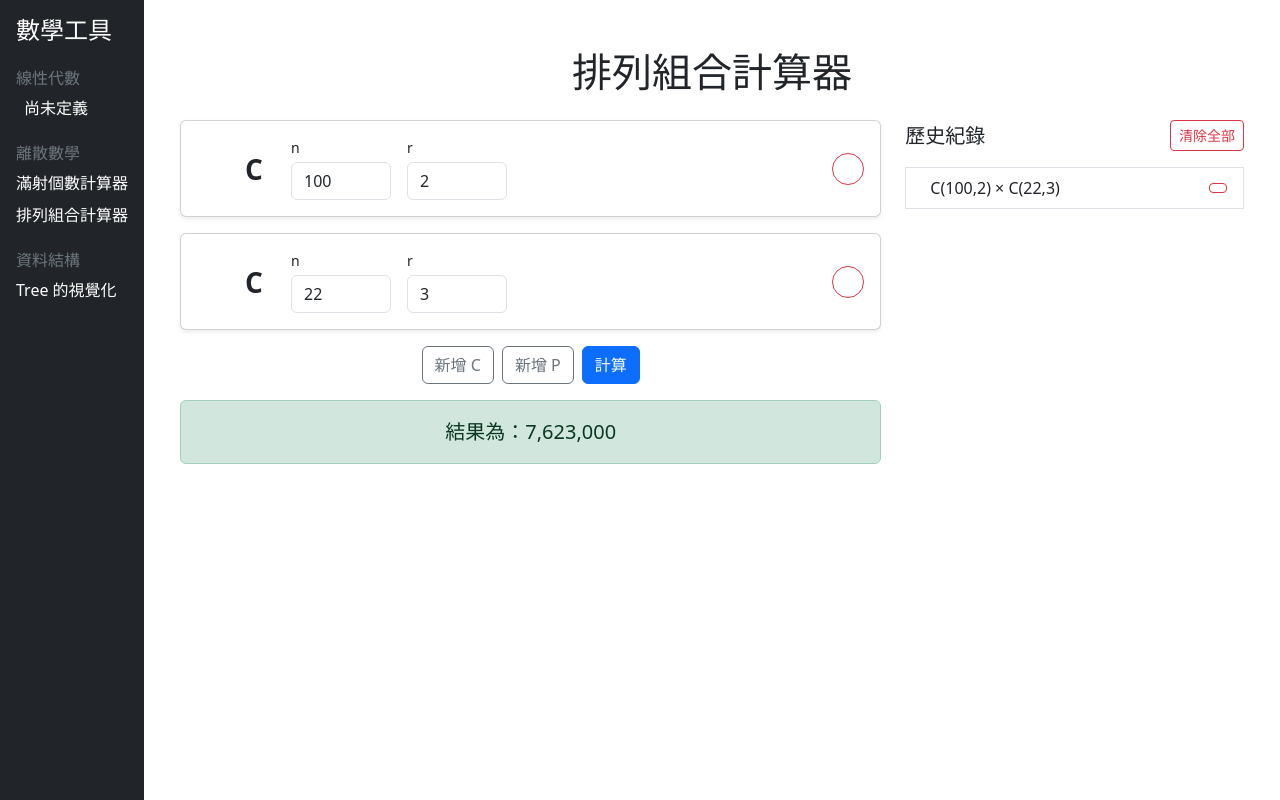
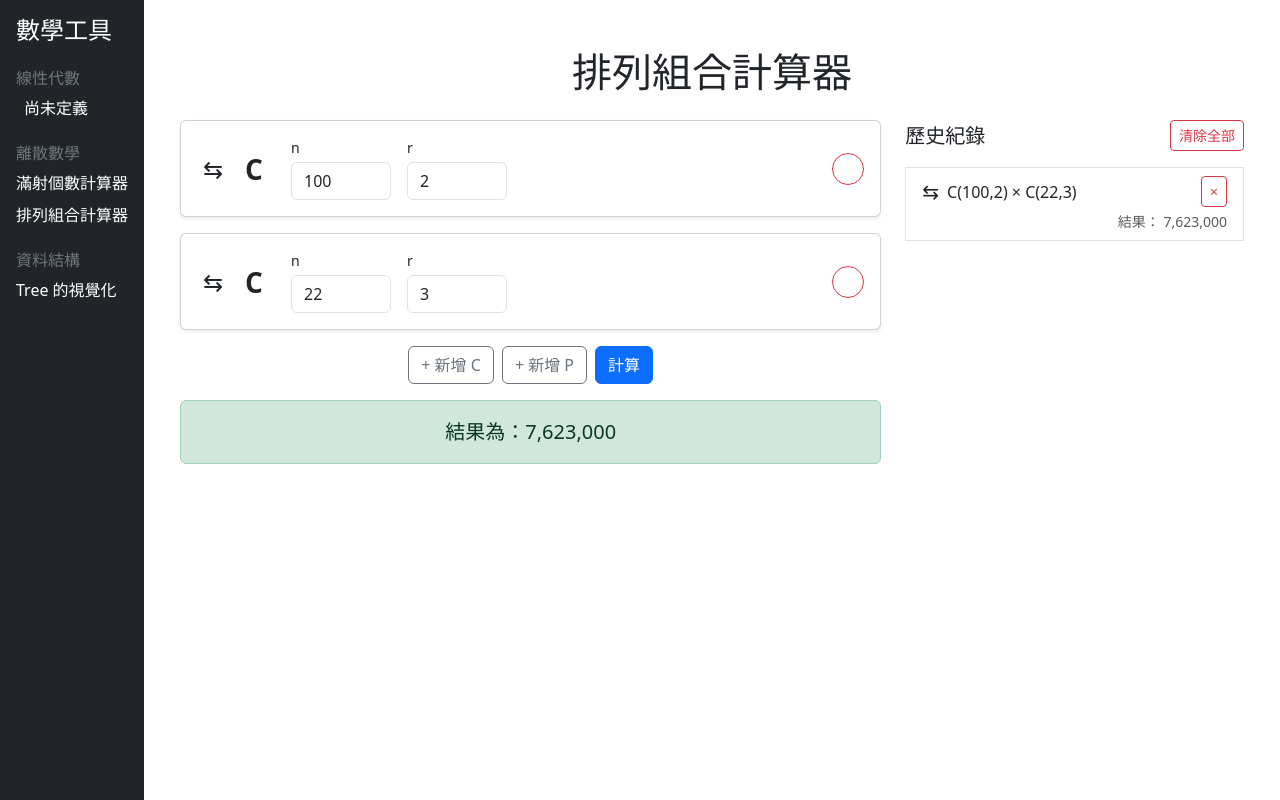
Before and after one commit to Hoxton019030/Math_Calculator, a Vue app: page /discrete/combinatorics in a window 1280 px wide. Both pictures are taken after a click on the button "計算". Built offline with nearby package versions, Linux system fonts and the light colour scheme.

Commit message:
2025-07-22 commit

```diff
--- a/src/views/Discrete/CombinationPermutationCalculator.vue
+++ b/src/views/Discrete/CombinationPermutationCalculator.vue
@@ -13,10 +13,10 @@
               <div class="d-flex align-items-center gap-3 w-100">
                 <div
                   class="drag-handle d-flex align-items-center justify-content-center"
-                  style="cursor: grab; width: 32px; height: 32px;"
+                  style="cursor: grab; width: 32px; height: 32px; font-size: 24px; user-select:none;"
                   title="拖曳改變順序"
                 >
-                  <i class="bi bi-list fs-4 text-secondary"></i>
+                  ⇆
                 </div>
                 <div class="fw-bold fs-3" style="width: 30px;">{{ term.type }}</div>
                 <div class="d-flex flex-column">
@@ -45,7 +45,7 @@
                   @click="removeTerm(index)"
                   title="刪除此項"
                 >
-                  <i class="bi bi-x-lg"></i>
+
                 </button>
               </div>
             </div>
@@ -54,13 +54,13 @@
 
         <div class="mb-3 d-flex gap-2 flex-wrap justify-content-center">
           <button class="btn btn-outline-secondary" @click="addTerm('C')">
-            <i class="bi bi-plus-lg"></i> 新增 C
+            + 新增 C
           </button>
           <button class="btn btn-outline-secondary" @click="addTerm('P')">
-            <i class="bi bi-plus-lg"></i> 新增 P
+            + 新增 P
           </button>
           <button class="btn btn-primary" @click="calculate">
-            <i class="bi bi-calculator-fill"></i> 計算
+            計算
           </button>
         </div>
 
@@ -84,35 +84,40 @@
         <ul class="list-group">
           <draggable
             v-model="history"
-            item-key="expression"
+            item-key="id"
             handle=".drag-handle-history"
             animation="200"
           >
             <template #item="{ element: item, index }">
-              <li class="list-group-item d-flex justify-content-between align-items-center">
-                <div class="d-flex align-items-center">
+              <li class="list-group-item d-flex justify-content-between align-items-center flex-column align-items-start">
+                <div class="d-flex align-items-center w-100">
                   <div
                     class="drag-handle-history me-2"
-                    style="cursor: grab;"
+                    style="cursor: grab; font-size: 20px; user-select:none;"
                     title="拖曳改變順序"
                   >
-                    <i class="bi bi-list fs-5 text-secondary"></i>
+                    ⇆
                   </div>
                   <span
                     @click="loadHistoryItem(item.terms)"
-                    style="cursor: pointer;"
+                    style="cursor: pointer; flex-grow:1;"
                     :title="item.expression"
                   >
                     {{ item.expression }}
                   </span>
+                  <button
+                    class="btn btn-sm btn-outline-danger ms-2"
+                    @click.stop="deleteHistory(index)"
+                    title="刪除此筆歷史"
+                  >
+                    ×
+                  </button>
                 </div>
-                <button
-                  class="btn btn-sm btn-outline-danger ms-2"
-                  @click.stop="deleteHistory(index)"
-                  title="刪除此筆歷史"
-                >
-                  <i class="bi bi-trash"></i>
-                </button>
+              <small class="text-muted mt-1 w-100 text-end">
+  結果：
+  {{ item.result !== undefined ? item.result.toLocaleString() : '-' }}
+</small>
+
               </li>
             </template>
           </draggable>
@@ -127,7 +132,6 @@
 import { ref, onMounted, watch } from 'vue'
 import draggable from 'vuedraggable'
 
-// 組合公式
 function combination(n, r) {
   if (r > n) return 0
   if (r === 0 || r === n) return 1
@@ -138,7 +142,6 @@ function combination(n, r) {
   return Math.round(res)
 }
 
-// 排列公式
 function permutation(n, r) {
   if (r > n) return 0
   let res = 1
@@ -158,6 +161,7 @@ const errorText = ref('')
 const history = ref([])
 
 let idCounter = 2
+let historyIdCounter = 0
 const HISTORY_KEY = 'combinatorics_history'
 
 function addTerm(type) {
@@ -186,7 +190,7 @@ function calculate() {
     errorText.value = ''
 
     const savedTerms = terms.value.map(({ type, n, r }) => ({ type, n, r }))
-    const newItem = { expression, terms: savedTerms }
+    const newItem = { id: historyIdCounter++, expression, terms: savedTerms, result }
     history.value.unshift(newItem)
   } catch (err) {
     resultText.value = ''
@@ -214,8 +218,12 @@ onMounted(() => {
   if (saved) {
     try {
       history.value = JSON.parse(saved)
+      if (history.value.length) {
+        // 從最大id開始接續
+        historyIdCounter = Math.max(...history.value.map(i => i.id)) + 1
+      }
     } catch (e) {
-      console.error('Failed to parse history from localStorage', e)
+      console.error('讀取歷史資料失敗', e)
     }
   }
 })
```
